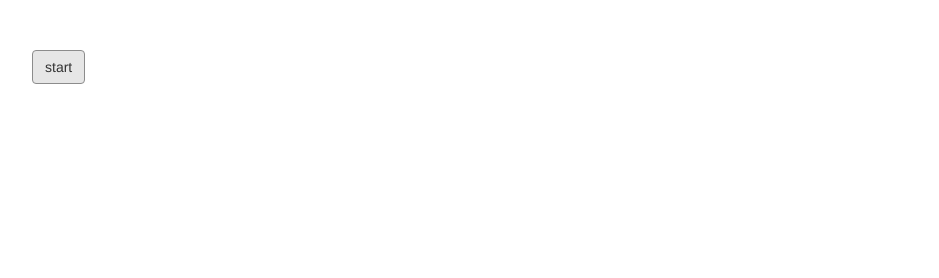
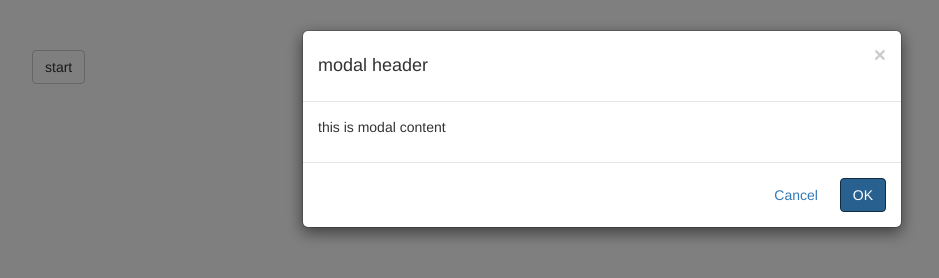
Before and after one commit to ducin/flow-experiment, a website: page index.html in a window 1280 px wide. Both pictures are taken after a click on the button "start". Shown: the whole page, without its empty margins (38-977 px from the left). Drawn offline with nearby package versions, Linux system fonts and the light colour scheme.

Commit message:
modal window open

```diff
--- /dev/null
+++ b/app.js
@@ -0,0 +1,22 @@
+var ModalView = Backbone.View.extend({
+    tagName: 'p',
+    template: 'this is modal content',
+    render: function () {
+        this.$el.html(this.template);
+        return this;
+    }
+});
+
+$(document).ready(function () {
+    $('#startBtn').click(function () {
+        var view = new ModalView();
+        var modal = new Backbone.BootstrapModal({
+            content: view,
+            title: 'modal header',
+            animate: true
+        });
+        modal.open(function () {
+            console.log('clicked OK')
+        });
+    });
+});
--- a/index.html
+++ b/index.html
@@ -11,10 +11,12 @@
         <script src="node_modules/bootstrap/dist/js/bootstrap.js"></script>
         <script src="node_modules/backbone/node_modules/underscore/underscore.js"></script>
         <script src="node_modules/backbone/backbone.js"></script>
+        <script src="backbone.bootstrap-modal.js"></script>
+        <script src="app.js"></script>
     </head>
     <body>
         <div class="container">
-             <a class="btn btn-default" href="#" role="button">start</a>
+             <a id="startBtn" class="btn btn-default" href="#" role="button">start</a>
         </div>
     </body>
 </html>
```
